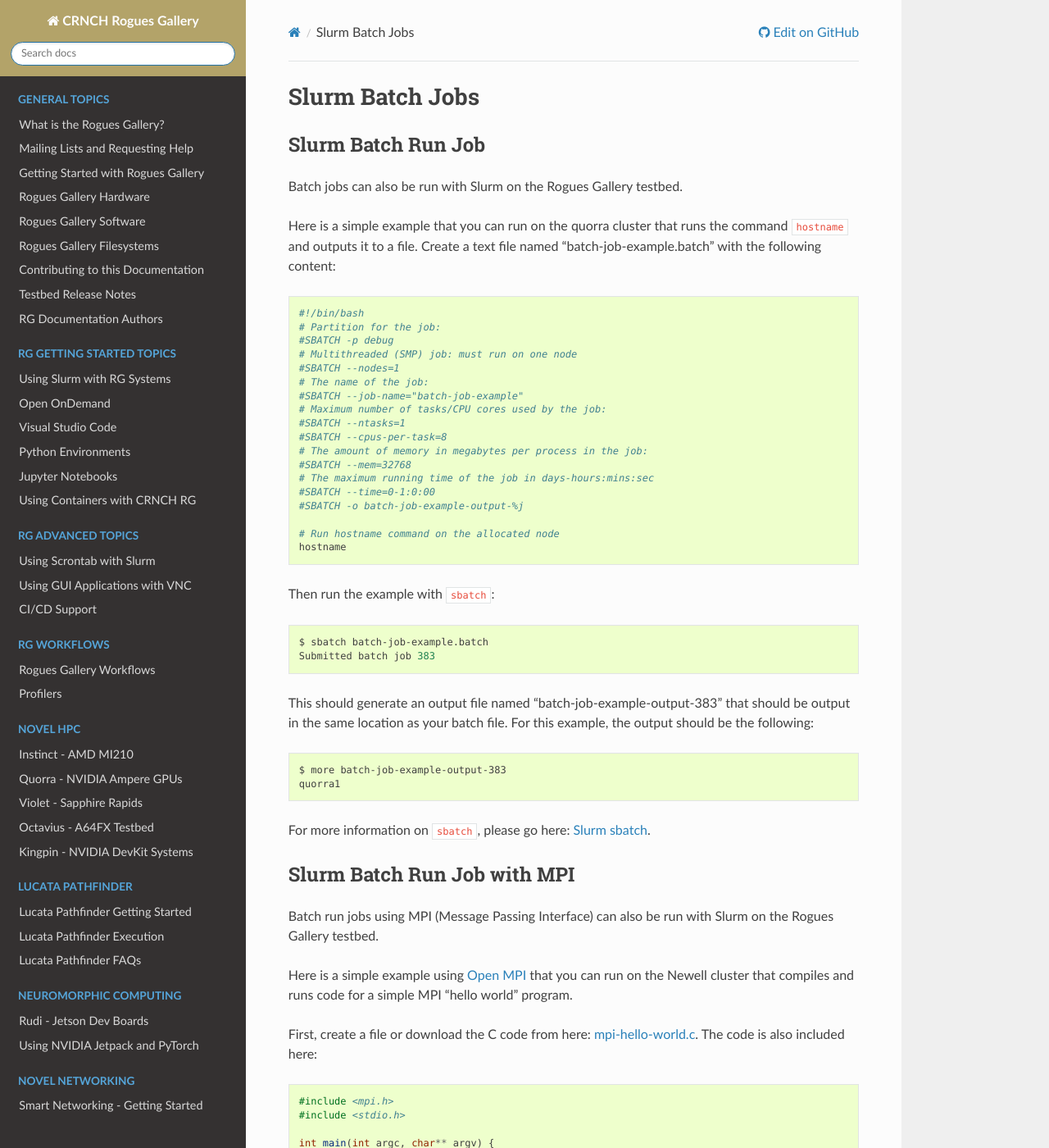
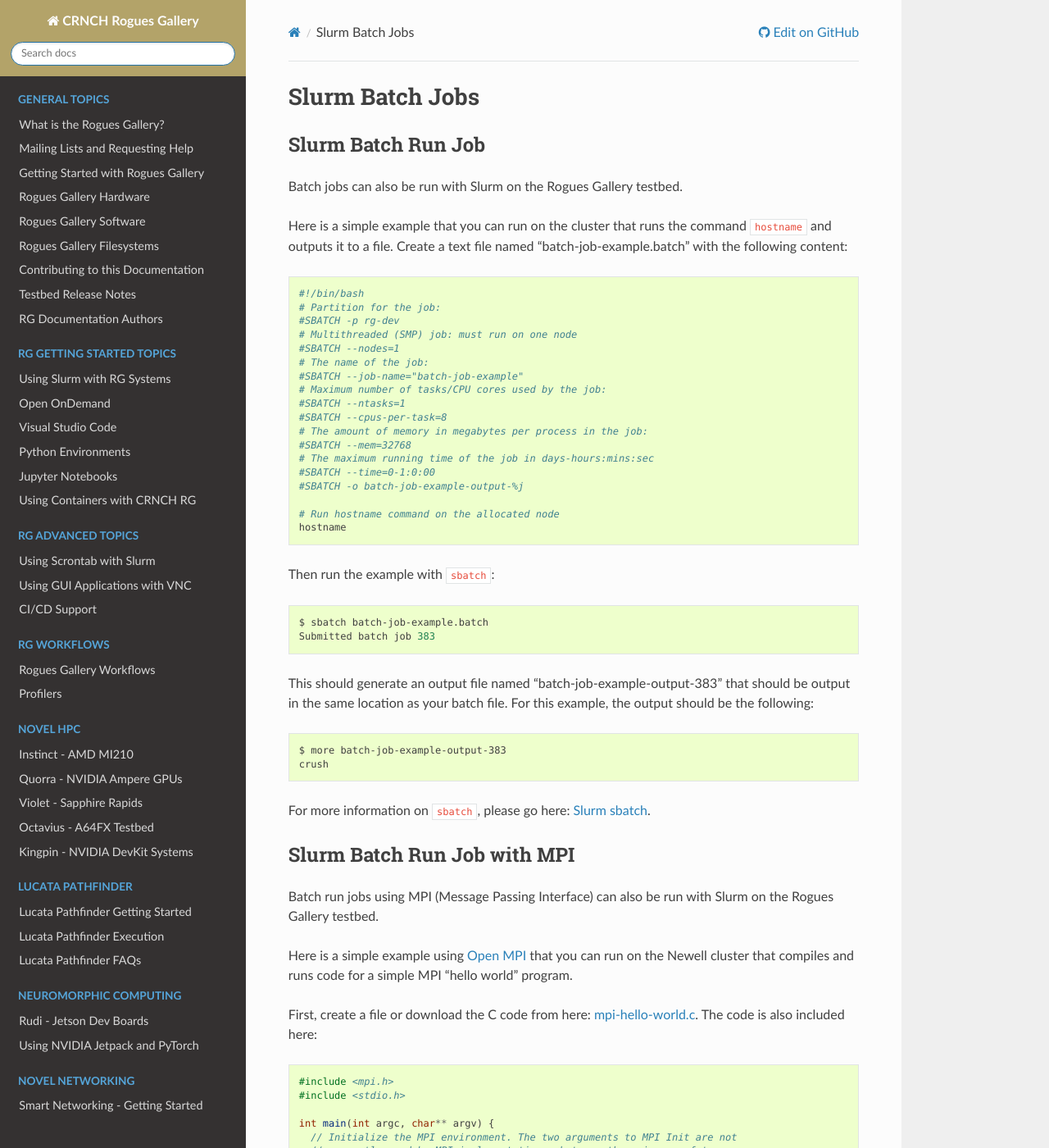
Before and after one commit to gt-crnch-rg/read-the-docs, a Sphinx documentation site: the page built from docs/general/slurm-batch-jobs.rst, in a window 1280 px wide and 1400 px high. Shown: the whole window at 82% size. Built offline with Sphinx 7.4.7 and the Read the Docs theme 3.1.0, drawn with Linux system fonts in a browser that asks for light colours; pages that are not in the unit, such as notebooks, are missing from menus.

Commit message:
Update slurm-batch-jobs.rst
Fixed a partition issue in the docs.

```diff
--- a/docs/general/slurm-batch-jobs.rst
+++ b/docs/general/slurm-batch-jobs.rst
@@ -6,7 +6,7 @@ Slurm Batch Run Job
 
 Batch jobs can also be run with Slurm on the Rogues Gallery testbed.
 
-Here is a simple example that you can run on the quorra cluster that
+Here is a simple example that you can run on the cluster that
 runs the command ``hostname`` and outputs it to a file. Create a text
 file named "batch-job-example.batch" with the following content:
 
@@ -14,7 +14,7 @@ file named "batch-job-example.batch" with the following content:
 
    #!/bin/bash
    # Partition for the job:
-   #SBATCH -p debug
+   #SBATCH -p rg-dev
    # Multithreaded (SMP) job: must run on one node
    #SBATCH --nodes=1
    # The name of the job:
@@ -45,7 +45,7 @@ example, the output should be the following:
 .. code:: shell
 
    $ more batch-job-example-output-383
-   quorra1
+   crush
 
 For more information on ``sbatch``, please go here: `Slurm sbatch <https://slurm.schedmd.com/sbatch.html>`__.
 
```
